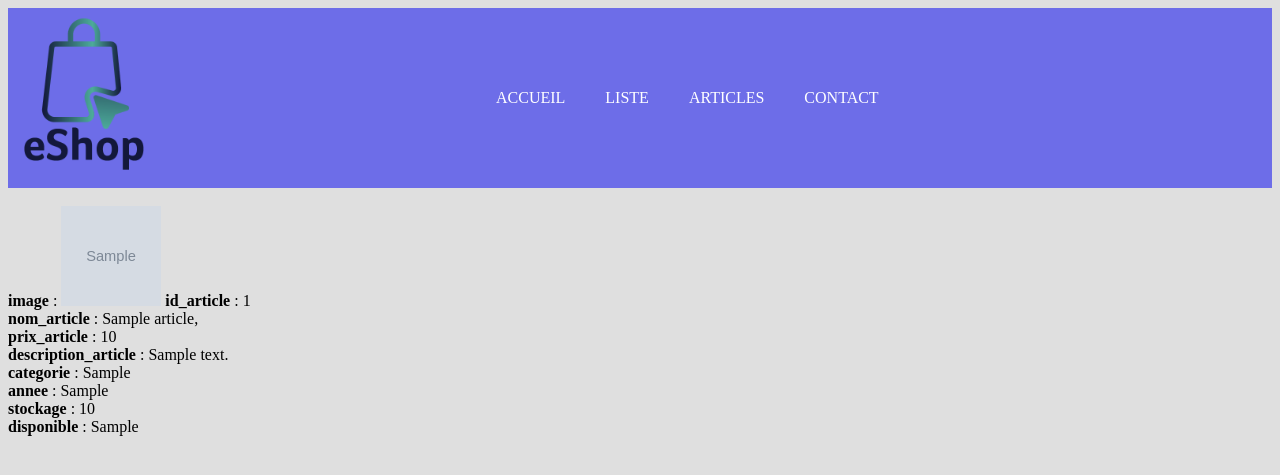
After one commit to jorxCam/ecommerce, a PHP site: page /liste.php in a window 1280 px wide. The commit adds this page. Shown: the top 475 px of the page. Run offline with PHP 8.4, Linux system fonts and the light colour scheme; tables that the repository leaves empty or names only in its code hold one stand-in row (values such as "Sample post"); grey boxes marked "Sample" are stand-in pictures.

Commit message:
add files and change js

```diff
--- a/email-validation.js
+++ b/email-validation.js
@@ -1,9 +1,11 @@
 function ValidateEmail(inputText)
 {
 var mailformat = /^\w+([\.-]?\w+)*@\w+([\.-]?\w+)*(\.\w{2,3})+$/;
+//document.write($inputText);
 if(inputText.value.match(mailformat))
     {
-        alert("bon email address!");
+        alert(inputText.value);
+        //alert("bon email address!");
         document.form1.login.focus();
         return true;
     }
--- a/emailvalidation.php
+++ b/emailvalidationinscription.php
@@ -1,9 +1,10 @@
 <?php
-// ici on fait la validation du email
+// ici on fait la validation du email pour inscription page
 $email= $_POST['email'];
 
 if (filter_var($email, FILTER_VALIDATE_EMAIL) !== false) {
   echo("Valid email");
+
 } else {
   echo("Invalid email");
 }
--- a/index.php
+++ b/index.php
@@ -17,7 +17,7 @@
 
   <div class="main">
     <a href="" class="titulo" >ACCUEIL </a>
-    <a href="" class="titulo" >LISTE</a>
+    <a href="liste.php" class="titulo" >LISTE</a>
     <a href=""  class="titulo" >ARTICLES</a>
     <a href=""  class="titulo" >CONTACT</a>
   </div>
@@ -30,7 +30,7 @@
 <form name="form1" action="#">
     <ul>
         <li>    <label for="login">login:</label><br></li>
-        <li>    <input type= "text" id="login" onblur="validateemail2();"/><label id="validate"></label><br></li>
+        <li>    <input type= "text" id="login" placeholder="email@example.com" onblur="validateemail2();"/><label id="validate"></label><br></li>
         <li>&nbsp;</li>
 
         <li><label for="pwd">Password:</label><br></li>
@@ -70,7 +70,7 @@ catch (tryMicrosoft) {
                         }
                     }
 
-    var url= "emailvalidation.php";
+    var url= "emailvalidationlogin.php";
     var emailaddress= document.getElementById("login").value;
     var vars= "email="+emailaddress;
     request.open("POST", url, true);
--- /dev/null
+++ b/liste.php
@@ -0,0 +1,74 @@
+<!DOCTYPE html>
+<html lang="fr">
+<head>
+    <meta charset="UTF-8">
+    <meta http-equiv="X-UA-Compatible" content="IE=edge">
+    <meta name="viewport" content="width=device-width, initial-scale=1.0">
+    <link rel="stylesheet" href="style.css" type='text/css'>
+    <title>e-commerce</title>
+
+</head>
+<body>
+
+<div class="navbar">
+  <div class="left">
+    <img src="logo.png" style="padding: 1px;width: 150px;">
+  </div>
+
+  <div class="main">
+    <a href="" class="titulo" >ACCUEIL </a>
+    <a href="liste.php" class="titulo" >LISTE</a>
+    <a href=""  class="titulo" >ARTICLES</a>
+    <a href=""  class="titulo" >CONTACT</a>
+  </div>
+</div>
+
+<br>
+
+<?php
+
+$servername = "localhost";
+$username = "root";
+$password = "";
+$dbname = "ecommerce";
+
+try
+
+{
+       $conn = new PDO("mysql:host=$servername;dbname=$dbname", $username, $password);
+}
+catch(Exception $e)
+
+{
+        die('Erreur : '.$e->getMessage());
+}
+
+// On récupère tout le contenu de la table
+$reponse = $conn->query('SELECT * FROM article');
+// On affiche chaque entrée une à une
+$res=0;
+while ($donnees = $reponse->fetch())
+{
+
+?>
+    <strong>     image </strong> :    <?php echo '<img src=images/'.$donnees['image'].' width="100" height="100" >'; ?>
+    <strong>    id_article </strong> :      <?php echo $donnees['id_article']; ?><br>
+    <strong>     nom_article  </strong> :     <?php echo $donnees['nom_article']; ?>,<br>
+    <strong>     prix_article   </strong> :    <?php echo $donnees['prix_article']; ?> <br>
+    <strong>     description_article  </strong> :    <?php echo $donnees['description_article']; ?> <br>
+    <strong>     categorie   </strong> :    <?php echo $donnees['categorie']; ?>  <br>
+    <strong>     annee  </strong> :    <?php echo $donnees['annee']; ?> <br>
+    <strong>     stockage  </strong> :    <?php echo $donnees['stockage']; ?> <br>
+    <strong>     disponible </strong> :    <?php echo $donnees['disponible']; ?><br>
+
+
+   </p>
+
+<?php
+
+}
+$reponse->closeCursor(); // Termine le traitement de la requête
+?>
+
+</body>
+</html>
```
Also changed, not shown: emailvalidationlogin.php (added, +10 -0 lines), inscription.php (+9 -8 lines), testbdd.php (added, +54 -0 lines), images/produit1.jpg (added), produit1.jpg (added).
